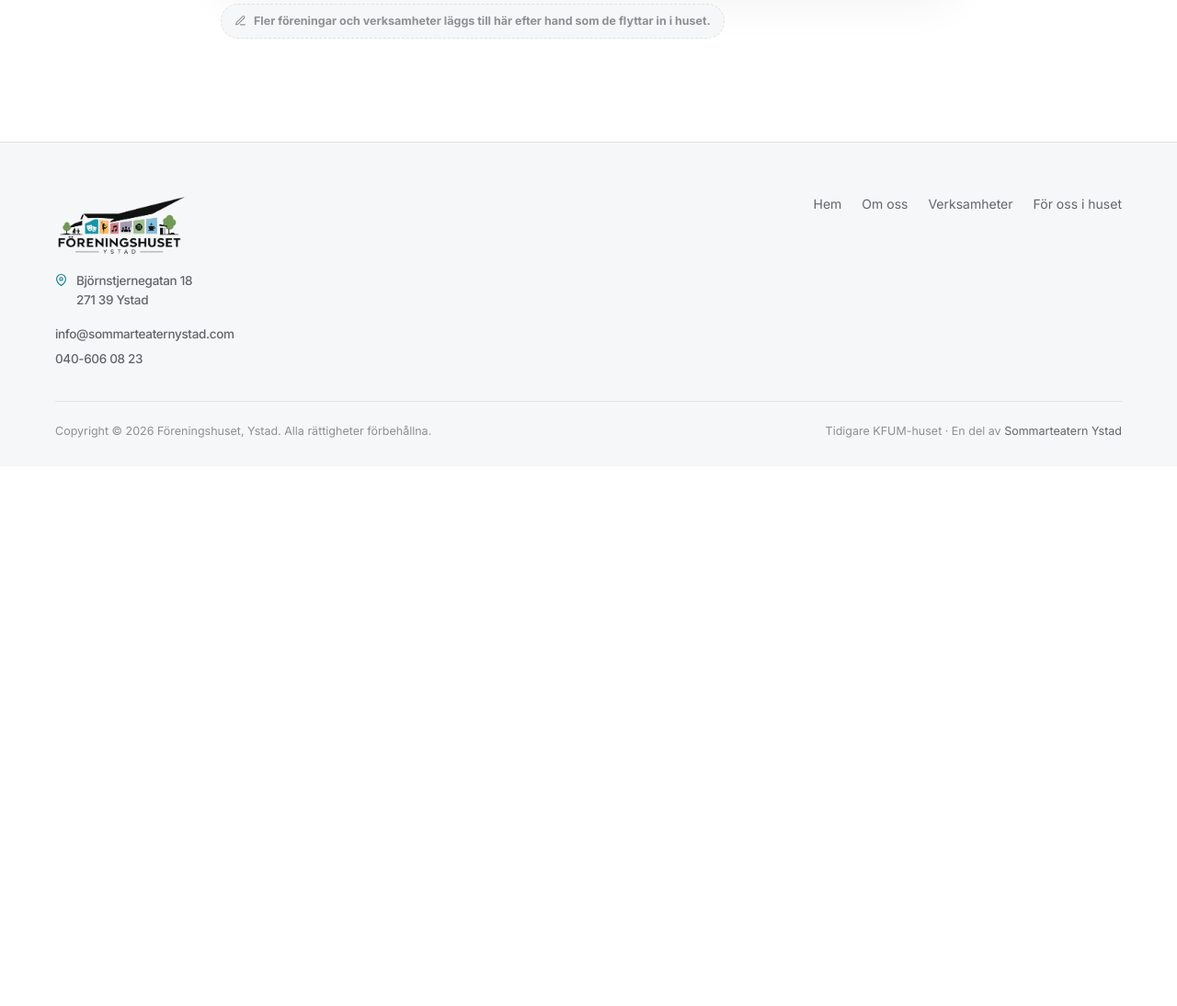
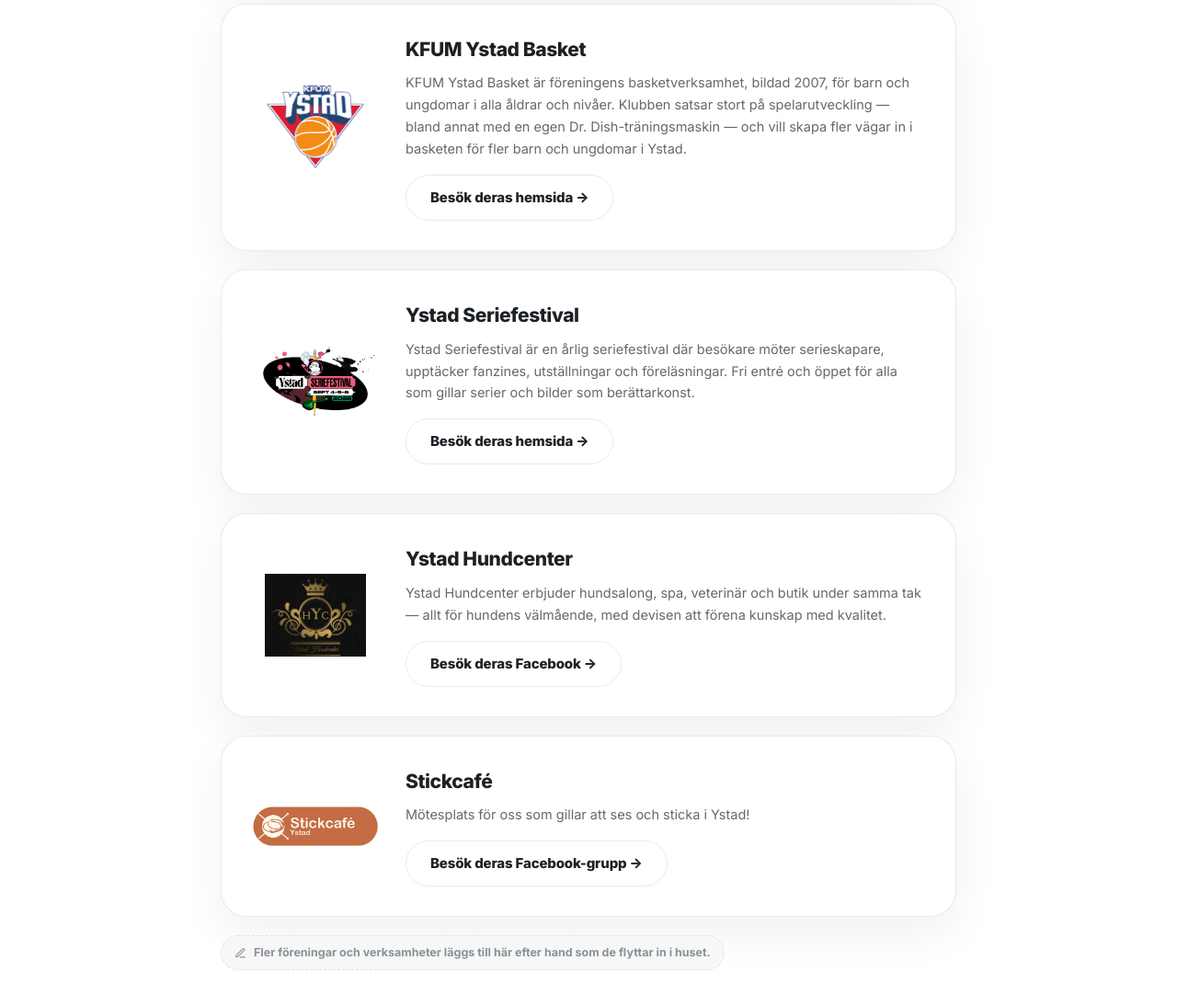
Before and after one commit to sommarteaternystad/F-reningshuset, a plain HTML site: page verksamheter.html in a window 1280 px wide. Shown: the part 1354-2448 px from the top of the page at 92% size. Before the commit the page ends 1861 px from the top, so only its background shows below. Drawn offline with Linux system fonts and the light colour scheme.

Commit message:
Lägg till fyra nya verksamheter + uppdatera Björnungarnas logga
Nya verksamheter på verksamheter.html och i hyllan på startsidan:
- KFUM Ystad Basket — klubbemblem hämtat från ystadbasket.se
  (laget.se), text om klubben (bildad 2007, spelarutveckling,
  Dr. Dish) från startsidan och "Om klubben".
- Ystad Seriefestival — officiell logga från ystadseriefestival.se,
  text om den årliga seriefestivalen på Ystads Teater.
- Ystad Hundcenter — hittade deras egen sajt (ystadhundcenter.com)
  och hämtade deras HYC-emblem därifrån (beskuren ur en bred
  bannerbild). Sajten är dock under ombyggnad, så "Besök"-knappen
  länkar till deras Facebook-sida istället, som användaren angav.
- Stickcafé — inget eget hemsida/logga finns, så byggde en egen enkel
  logga (garnnystan + stickor-ikon, varm terrakotta) utifrån texten
  och Facebook-gruppen användaren gav.

Björnungarnas logga har nu "Förskola" som andra textrad under
"Björnungarna", i samma rundade vita stil på deras gröna ton.

Co-Authored-By: Claude Sonnet 5 <noreply@anthropic.com>

```diff
--- a/verksamheter.html
+++ b/verksamheter.html
@@ -74,6 +74,50 @@
         </div>
       </article>
 
+      <article class="venue-full-card">
+        <div class="venue-full-logo">
+          <img src="images/venues/kfum-basket.png" alt="KFUM Ystad Basket">
+        </div>
+        <div class="venue-full-body">
+          <h3>KFUM Ystad Basket</h3>
+          <p>KFUM Ystad Basket är föreningens basketverksamhet, bildad 2007, för barn och ungdomar i alla åldrar och nivåer. Klubben satsar stort på spelarutveckling — bland annat med en egen Dr. Dish-träningsmaskin — och vill skapa fler vägar in i basketen för fler barn och ungdomar i Ystad.</p>
+          <a href="https://ystadbasket.se" target="_blank" rel="noopener" class="btn btn-outline">Besök deras hemsida →</a>
+        </div>
+      </article>
+
+      <article class="venue-full-card">
+        <div class="venue-full-logo">
+          <img src="images/venues/ystad-seriefestival.png" alt="Ystad Seriefestival">
+        </div>
+        <div class="venue-full-body">
+          <h3>Ystad Seriefestival</h3>
+          <p>Ystad Seriefestival är en årlig seriefestival där besökare möter serieskapare, upptäcker fanzines, utställningar och föreläsningar. Fri entré och öppet för alla som gillar serier och bilder som berättarkonst.</p>
+          <a href="https://ystadseriefestival.se" target="_blank" rel="noopener" class="btn btn-outline">Besök deras hemsida →</a>
+        </div>
+      </article>
+
+      <article class="venue-full-card">
+        <div class="venue-full-logo">
+          <img src="images/venues/ystad-hundcenter.jpg" alt="Ystad Hundcenter">
+        </div>
+        <div class="venue-full-body">
+          <h3>Ystad Hundcenter</h3>
+          <p>Ystad Hundcenter erbjuder hundsalong, spa, veterinär och butik under samma tak — allt för hundens välmående, med devisen att förena kunskap med kvalitet.</p>
+          <a href="https://www.facebook.com/wwwystadhundcentercom/?locale=sv_SE" target="_blank" rel="noopener" class="btn btn-outline">Besök deras Facebook →</a>
+        </div>
+      </article>
+
+      <article class="venue-full-card">
+        <div class="venue-full-logo">
+          <img src="images/venues/stickcafe.png" alt="Stickcafé Ystad">
+        </div>
+        <div class="venue-full-body">
+          <h3>Stickcafé</h3>
+          <p>Mötesplats för oss som gillar att ses och sticka i Ystad!</p>
+          <a href="https://www.facebook.com/groups/1899205160148837" target="_blank" rel="noopener" class="btn btn-outline">Besök deras Facebook-grupp →</a>
+        </div>
+      </article>
+
       <span class="placeholder-note">
         <svg width="13" height="13" viewBox="0 0 24 24" fill="none" stroke="currentColor" stroke-width="2" stroke-linecap="round" stroke-linejoin="round" aria-hidden="true"><path d="M12 20h9"/><path d="M16.5 3.5a2.12 2.12 0 0 1 3 3L7 19l-4 1 1-4Z"/></svg>
         Fler föreningar och verksamheter läggs till här efter hand som de flyttar in i huset.
```
Also changed, not shown: index.html (+19 -6 lines), images/venues/bjornungarna.png, images/venues/kfum-basket.png (added), images/venues/stickcafe.png (added), images/venues/ystad-hundcenter.jpg (added), images/venues/ystad-seriefestival.png (added).
